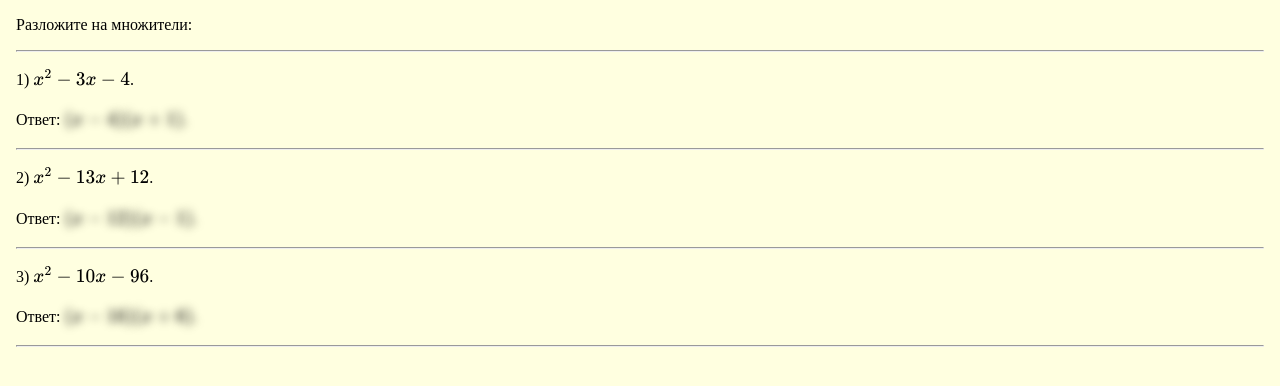
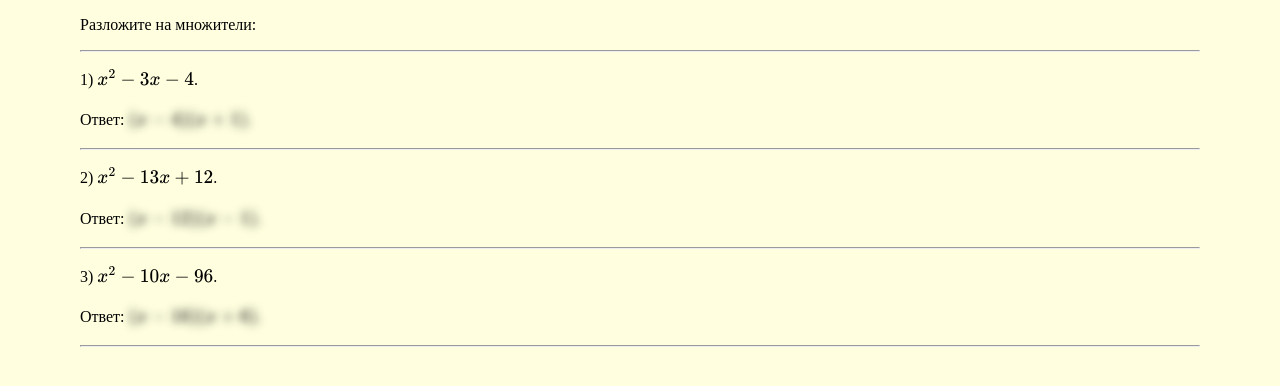
Before and after one commit to igorlsemenov/algebra, a Jekyll site: the page built from 1.md, in a window 1280 px wide. Shown: the top 386 px of the page. Built offline with Jekyll 4.4.1, drawn with Linux system fonts in a browser that asks for light colours; our own code applies the rules of GitHub Pages for plain Markdown files.

Commit message:
Update default.html

```diff
--- a/_layouts/default.html
+++ b/_layouts/default.html
@@ -36,7 +36,7 @@
     <style>
       body {
         background-color: LightYellow;
-        margin: 0 1em;
+        margin: 0 5em;
       }
       .answer {
         color: transparent;
```
